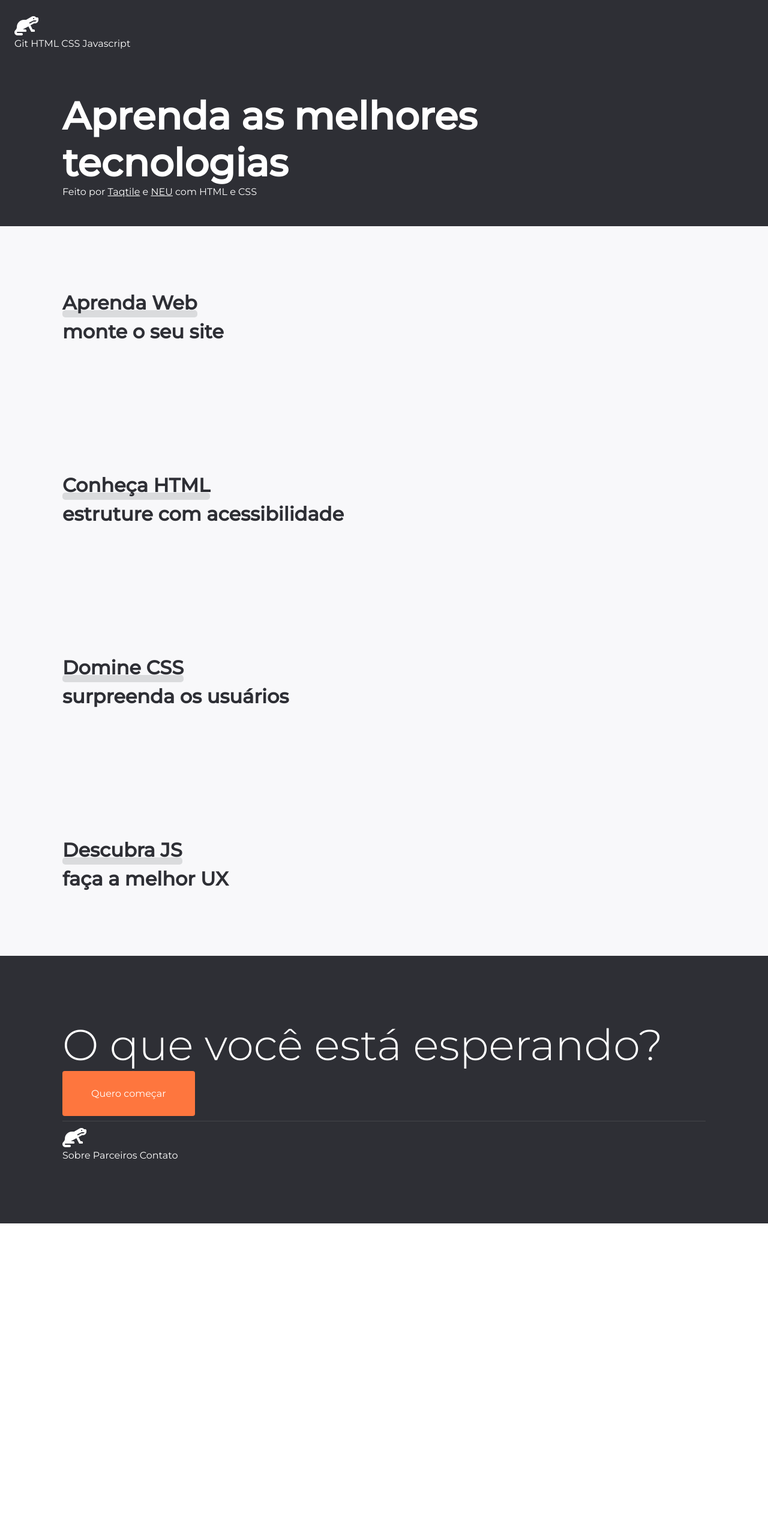
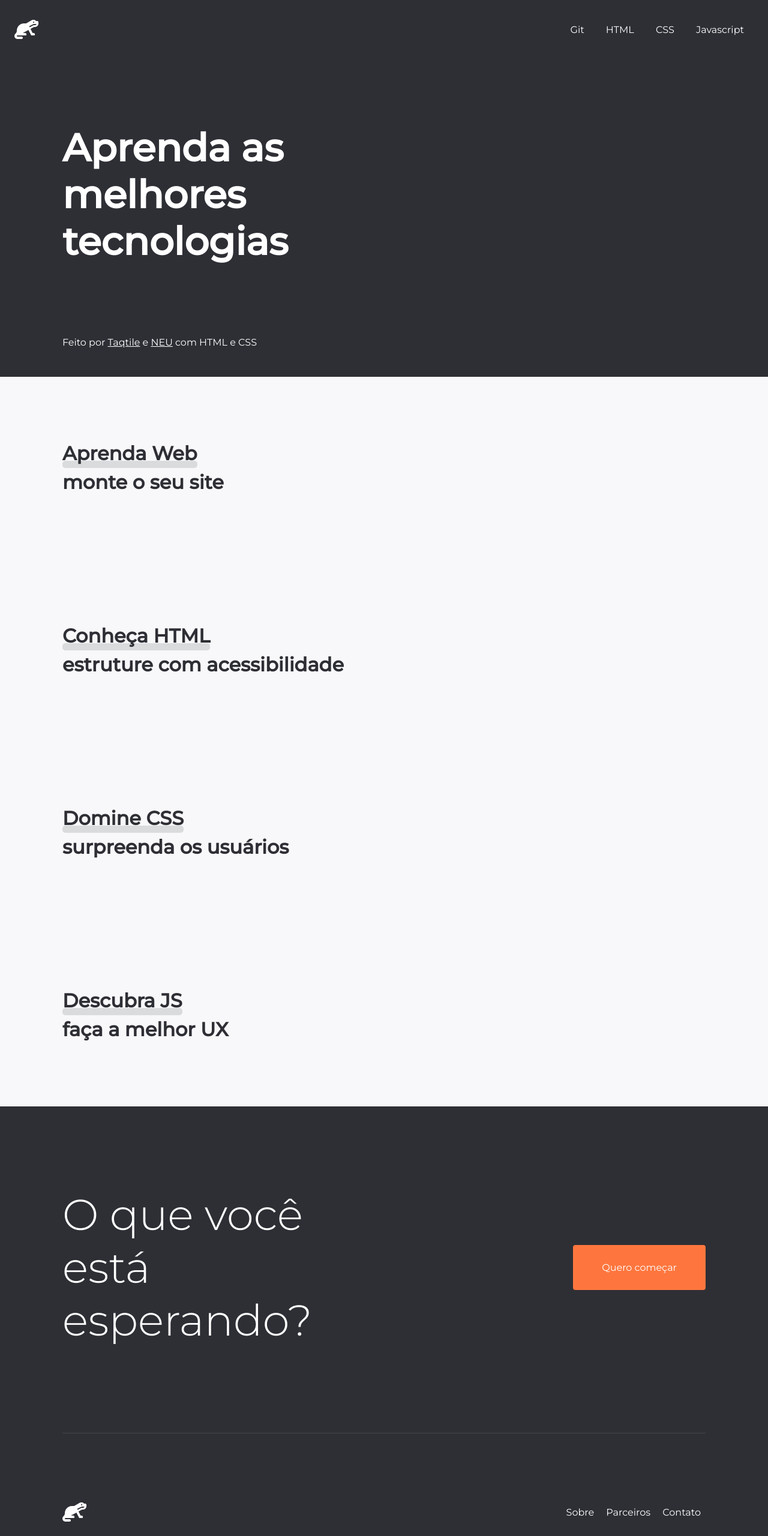
Before and after one commit to victorhoffmann/Aulas---Taqtile, a plain HTML site: page day-3/index.html in a window 1280 px wide. Shown: the whole page at 60% size. Before the commit the page ends 2039 px from the top, so only its background shows below. Drawn offline with Linux system fonts and the light colour scheme.

Commit message:
Atualização do repositorio pós aula 3[completo]

```diff
--- a/day-3/courses/courses.css
+++ b/day-3/courses/courses.css
@@ -7,7 +7,7 @@ body {
   background-color: #eee;
 }
 
-.explore {
+.course-modules {
   display: flex;
   justify-content: space-around;
 }
@@ -17,6 +17,8 @@ body {
   margin: 25px;
   font-size: 3rem;
 }
+
+/*Abaixo estilização do card*/
 
 .card {
   width: 300px;
--- a/day-3/index.html
+++ b/day-3/index.html
@@ -31,7 +31,9 @@
         </nav>
       </header>
       <div class="hero">
+        <div id='hero-title'>
         <h1 class="display">Aprenda as melhores tecnologias</h1>
+      </div>
         <p>
           Feito por <a href="https://www.taqtile.com.br/">Taqtile</a> e
           <a href="http://www.uspempreende.org/">NEU</a> com HTML e CSS
@@ -62,15 +64,19 @@
         </div>
       </div>
       <footer class="footer">
+        <div id='highlight'>
           <p class="callout">O que você está esperando?</p>
           <button class="btn btn-primary">Quero começar</button>
-        <hr />
+        </div>
+        <hr/>
+        <div id='footer-links'>
           <a class="logo"><i class="fas fa-otter"></i></a>
           <ul>
             <li class="nav-item"><a>Sobre</a></li>
             <li class="nav-item"><a>Parceiros</a></li>
             <li class="nav-item"><a>Contato</a></li>
           </ul>
+        </div>
       </footer>
     </div>
   </body>
--- a/day-3/style.css
+++ b/day-3/style.css
@@ -208,3 +208,47 @@ body {
   font-size: 4.5rem;
   font-weight: 100;
 }
+
+.header nav {
+  display: flex;
+  justify-content: space-between;
+  align-items: center;
+}
+
+.header nav .nav-item {
+  padding: 16px;
+}
+
+#footer-links .nav-item
+.header nav .nav-item:last-child {
+  padding: 0;
+}
+
+#hero-title {
+  padding-top: 60px;
+  padding-bottom: 120px;
+  width: 50%;
+}
+
+#highlight {
+  display: flex;
+  justify-content: space-between;
+  align-items: center;
+  padding-bottom: 8.5rem;
+  padding-top: 2rem;
+}
+
+.callout {
+  width: 50%;
+}
+
+#footer-links {
+  display: flex;
+  justify-content: space-between;
+  align-items: center;
+  padding-top: 6.5rem;
+}
+
+#footer-links .nav-item a{
+  padding: 0.5rem;
+}
```
Also changed, not shown: day-2/icons/index.html (+2 -0 lines), day-2/icons/style.css (+19 -0 lines), day-3/card/card.css (+16 -0 lines), day-3/flexbox/flexbox.css (+9 -4 lines). Lines whose indentation alone changed are shown as unchanged.
